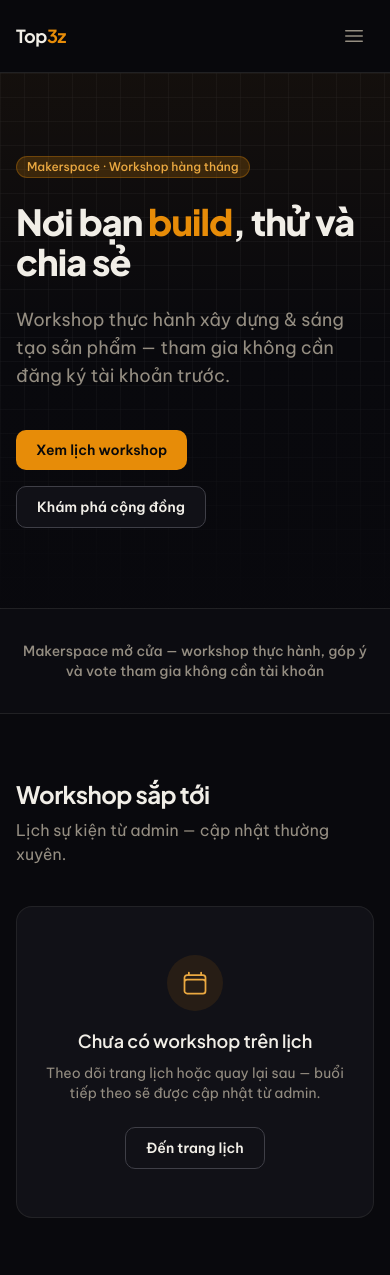
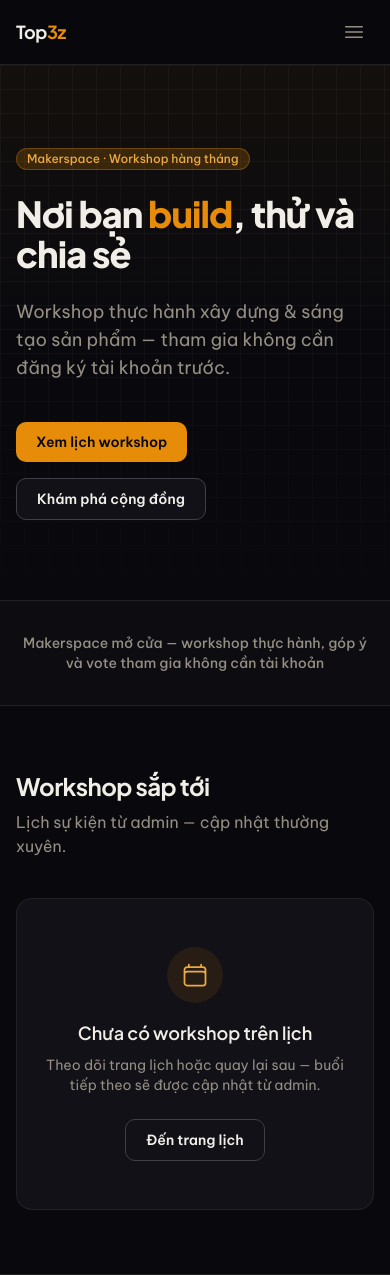
Before and after one commit to nvlinh174/top3z, a Laravel app: page / in a window 390 px wide. Shown: the top 1275 px of the page. Run offline with Laravel 12, Linux system fonts and the light colour scheme; data that the repository does not hold is empty; style sheets or scripts are compiled from the project's sources; parts of the project's set-up code (start-up, migrations or seed data) failed here and were passed over; some libraries are stand-ins or nearby versions.

Commit message:
Prepare public site for H5 APK WebView shell

```diff
--- /dev/null
+++ b/app/Http/Controllers/WebManifestController.php
@@ -0,0 +1,40 @@
+<?php
+
+namespace App\Http\Controllers;
+
+use Illuminate\Http\JsonResponse;
+
+class WebManifestController extends Controller
+{
+    public function __invoke(): JsonResponse
+    {
+        return response()->json([
+            'name' => config('pwa.name'),
+            'short_name' => config('pwa.short_name'),
+            'description' => config('pwa.description'),
+            'start_url' => '/',
+            'scope' => '/',
+            'display' => config('pwa.display'),
+            'orientation' => 'portrait-primary',
+            'theme_color' => config('pwa.theme_color'),
+            'background_color' => config('pwa.background_color'),
+            'lang' => 'vi',
+            'icons' => [
+                [
+                    'src' => asset('icon.svg'),
+                    'sizes' => 'any',
+                    'type' => 'image/svg+xml',
+                    'purpose' => 'any',
+                ],
+                [
+                    'src' => asset('icon.svg'),
+                    'sizes' => 'any',
+                    'type' => 'image/svg+xml',
+                    'purpose' => 'maskable',
+                ],
+            ],
+        ], 200, [
+            'Content-Type' => 'application/manifest+json',
+        ]);
+    }
+}
--- /dev/null
+++ b/config/pwa.php
@@ -0,0 +1,18 @@
+<?php
+
+return [
+
+    /*
+  |--------------------------------------------------------------------------
+  | Web App Manifest (H5 / APK WebView)
+  |--------------------------------------------------------------------------
+  */
+
+    'name' => env('PWA_NAME', 'Top3z Makerspace'),
+    'short_name' => env('PWA_SHORT_NAME', 'Top3z'),
+    'description' => 'Workshop thực hành và cộng đồng makerspace Top3z.',
+    'theme_color' => '#14141c',
+    'background_color' => '#14141c',
+    'display' => 'standalone',
+
+];
--- a/resources/css/app.css
+++ b/resources/css/app.css
@@ -30,8 +30,24 @@
 }
 
 @layer base {
+    :root {
+        --site-safe-top: env(safe-area-inset-top, 0px);
+        --site-safe-right: env(safe-area-inset-right, 0px);
+        --site-safe-bottom: env(safe-area-inset-bottom, 0px);
+        --site-safe-left: env(safe-area-inset-left, 0px);
+    }
+
     body {
         @apply bg-surface-base text-content-primary font-body antialiased;
+    }
+
+    .site-shell {
+        padding-left: var(--site-safe-left);
+        padding-right: var(--site-safe-right);
+    }
+
+    .site-main {
+        padding-bottom: var(--site-safe-bottom);
     }
 
     button:not(:disabled),
@@ -63,11 +79,25 @@
     }
 
     .community-editor .ql-container.ql-snow {
-        @apply min-h-[28rem] rounded-b-[var(--radius-button)] border border-t-0 border-zinc-700 bg-surface-base text-sm text-content-primary;
+        @apply min-h-[16rem] rounded-b-[var(--radius-button)] border border-t-0 border-zinc-700 bg-surface-base text-sm text-content-primary sm:min-h-[22rem] lg:min-h-[28rem];
     }
 
     .community-editor .ql-editor {
-        @apply min-h-[26rem] leading-relaxed;
+        @apply min-h-[14rem] leading-relaxed sm:min-h-[20rem] lg:min-h-[26rem];
+    }
+
+    @media (max-width: 640px) {
+        .community-editor .ql-toolbar.ql-snow {
+            @apply flex flex-wrap gap-1;
+        }
+
+        .community-editor .ql-toolbar.ql-snow .ql-formats {
+            @apply mr-0;
+        }
+    }
+
+    .mobile-form-actions-spacer {
+        height: calc(5.5rem + var(--site-safe-bottom));
     }
 
     .community-editor .ql-editor.ql-blank::before {
--- a/resources/views/components/site/header.blade.php
+++ b/resources/views/components/site/header.blade.php
@@ -1,8 +1,9 @@
 <header
-    class="sticky top-0 z-50 border-b border-zinc-800/80 bg-surface-base/90 backdrop-blur-md"
+    class="site-header sticky top-0 z-50 border-b border-zinc-800/80 bg-surface-base/90 backdrop-blur-md"
+    style="padding-top: var(--site-safe-top);"
     x-data="{ open: false, userMenu: false }"
 >
-    <div class="mx-auto flex max-w-6xl items-center justify-between px-4 py-4 sm:px-6 lg:px-8">
+    <div class="mx-auto flex max-w-6xl items-center justify-between px-4 py-3 sm:px-6 sm:py-4 lg:px-8">
         <a href="{{ route('home') }}" class="font-display text-lg font-bold tracking-tight text-content-primary">
             Top<span class="text-brand-500">3z</span>
         </a>
--- a/resources/views/components/site/notification-bell.blade.php
+++ b/resources/views/components/site/notification-bell.blade.php
@@ -37,7 +37,7 @@
         x-show="open"
         x-cloak
         x-transition
-        class="absolute right-0 z-50 mt-2 w-80 overflow-hidden rounded-[var(--radius-button)] border border-zinc-800 bg-surface-raised shadow-lg sm:w-96"
+        class="absolute z-50 mt-2 max-h-[min(24rem,calc(100dvh-6rem))] w-[min(100vw-2rem,24rem)] overflow-hidden rounded-[var(--radius-button)] border border-zinc-800 bg-surface-raised shadow-lg max-sm:fixed max-sm:inset-x-4 max-sm:right-auto max-sm:top-[calc(3.5rem+var(--site-safe-top))] sm:right-0 sm:w-96"
     >
         <div class="flex items-center justify-between border-b border-zinc-800 px-4 py-3">
             <p class="text-sm font-semibold text-content-primary">Thông báo</p>
--- a/resources/views/layouts/app.blade.php
+++ b/resources/views/layouts/app.blade.php
@@ -2,8 +2,13 @@
 <html lang="vi" class="dark">
 <head>
     <meta charset="utf-8">
-    <meta name="viewport" content="width=device-width, initial-scale=1">
+    <meta name="viewport" content="width=device-width, initial-scale=1, viewport-fit=cover">
     <meta name="csrf-token" content="{{ csrf_token() }}">
+    <meta name="theme-color" content="{{ config('pwa.theme_color') }}">
+    <meta name="mobile-web-app-capable" content="yes">
+    <meta name="apple-mobile-web-app-capable" content="yes">
+    <meta name="apple-mobile-web-app-status-bar-style" content="black-translucent">
+    <meta name="apple-mobile-web-app-title" content="{{ config('pwa.short_name') }}">
     @unless (config('seo.allow_indexing'))
         <meta name="robots" content="noindex, nofollow, noarchive">
         <meta name="googlebot" content="noindex, nofollow, noarchive">
@@ -12,16 +17,20 @@
 
     <title>@yield('title', 'Top3z — Makerspace')</title>
 
+    <link rel="manifest" href="{{ route('manifest') }}">
+    <link rel="icon" href="{{ asset('icon.svg') }}" type="image/svg+xml">
+    <link rel="apple-touch-icon" href="{{ asset('icon.svg') }}">
+
     <link rel="preconnect" href="https://fonts.googleapis.com">
     <link rel="preconnect" href="https://fonts.gstatic.com" crossorigin>
     <link href="https://fonts.googleapis.com/css2?family=Be+Vietnam+Pro:wght@400;500;600&family=Plus+Jakarta+Sans:wght@600;700;800&display=swap" rel="stylesheet">
 
     @vite(['resources/css/app.css', 'resources/js/app.js'])
 </head>
-<body class="min-h-screen flex flex-col">
+<body class="site-shell min-h-screen flex flex-col">
     <x-site.header />
 
-    <main class="flex-1">
+    <main class="site-main flex-1">
         <x-ui.flash-messages />
         @yield('content')
     </main>
--- a/routes/web.php
+++ b/routes/web.php
@@ -11,6 +11,7 @@ use App\Http\Controllers\HomeController;
 use App\Http\Controllers\MemberProfileController;
 use App\Http\Controllers\NotificationController;
 use App\Http\Controllers\ProfileController;
+use App\Http\Controllers\WebManifestController;
 use App\Http\Controllers\WorkshopCommentController;
 use App\Http\Controllers\WorkshopController;
 use App\Http\Controllers\WorkshopInterestController;
@@ -27,6 +28,8 @@ Route::get('/robots.txt', function () {
         'Content-Type' => 'text/plain',
     ]);
 })->name('robots');
+
+Route::get('/manifest.webmanifest', WebManifestController::class)->name('manifest');
 
 Route::get('/', [HomeController::class, 'index'])->name('home');
 
```
Also changed, not shown: resources/views/community/_form.blade.php (+25 -1 lines), resources/views/community/show.blade.php (+4 -5 lines), resources/views/components/site/breadcrumb.blade.php (added, +28 -0 lines), resources/views/workshops/show.blade.php (+4 -5 lines), tests/Feature/ApkReadyTest.php (added, +44 -0 lines), public/icon.svg (added), 3 other files.
